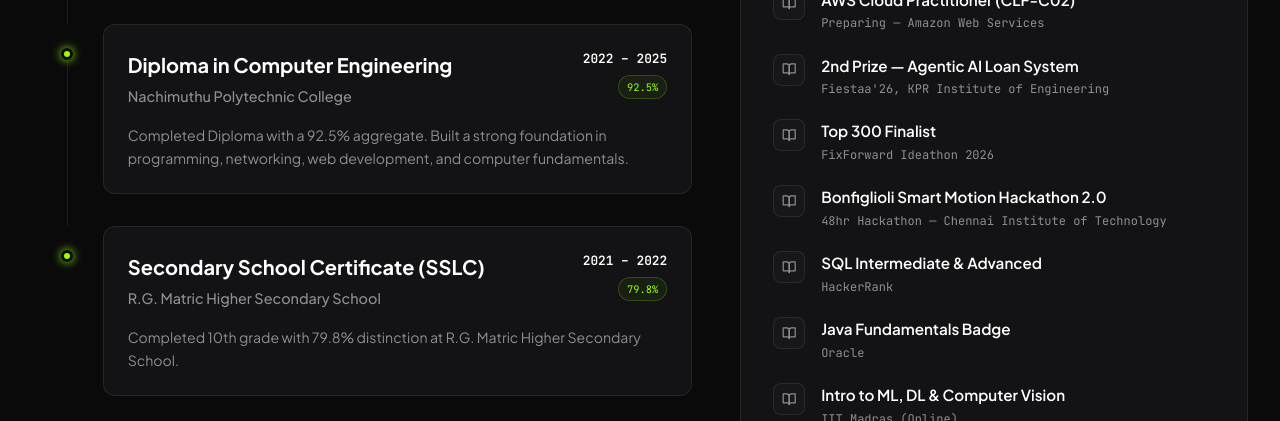
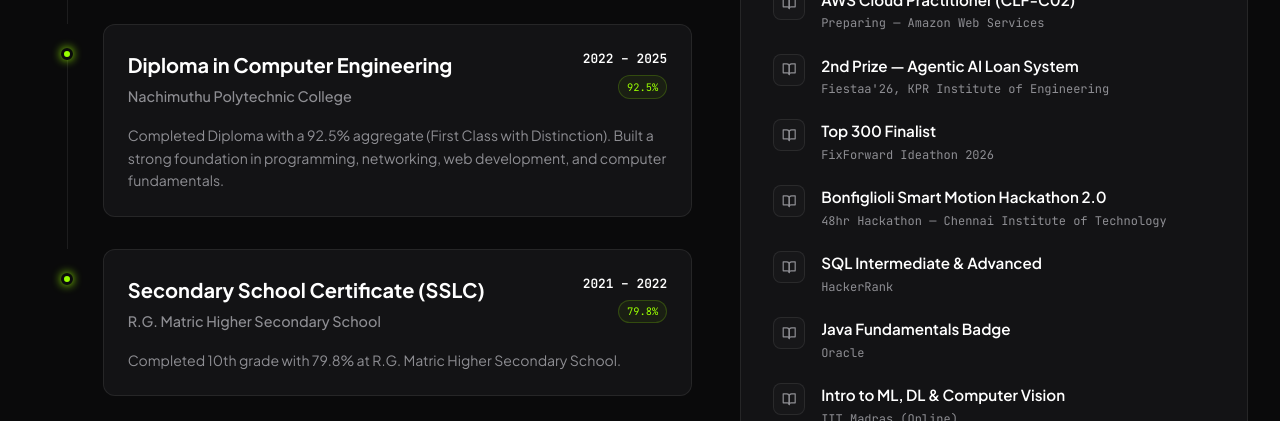
Before and after one commit to AbiniveshMayilsamy/portfolio, a React (Vite) app in the folder client/: page / in a window 1280 px wide. Shown: the part 6760-7181 px from the top of the page. Built offline with nearby package versions, Linux system fonts and the light colour scheme; no server answers.

Commit message:
fix: update grades - remove distinction from SSLC, add First Class with Distinction to Diploma

```diff
--- a/client/src/components/Education.jsx
+++ b/client/src/components/Education.jsx
@@ -15,14 +15,14 @@ const education = [
     institution: 'Nachimuthu Polytechnic College',
     period: '2022 – 2025',
     grade: '92.5%',
-    details: 'Completed Diploma with a 92.5% aggregate. Built a strong foundation in programming, networking, web development, and computer fundamentals.'
+    details: 'Completed Diploma with a 92.5% aggregate (First Class with Distinction). Built a strong foundation in programming, networking, web development, and computer fundamentals.'
   },
   {
     degree: 'Secondary School Certificate (SSLC)',
     institution: 'R.G. Matric Higher Secondary School',
     period: '2021 – 2022',
     grade: '79.8%',
-    details: 'Completed 10th grade with 79.8% distinction at R.G. Matric Higher Secondary School.'
+    details: 'Completed 10th grade with 79.8% at R.G. Matric Higher Secondary School.'
   }
 ];
 
```
